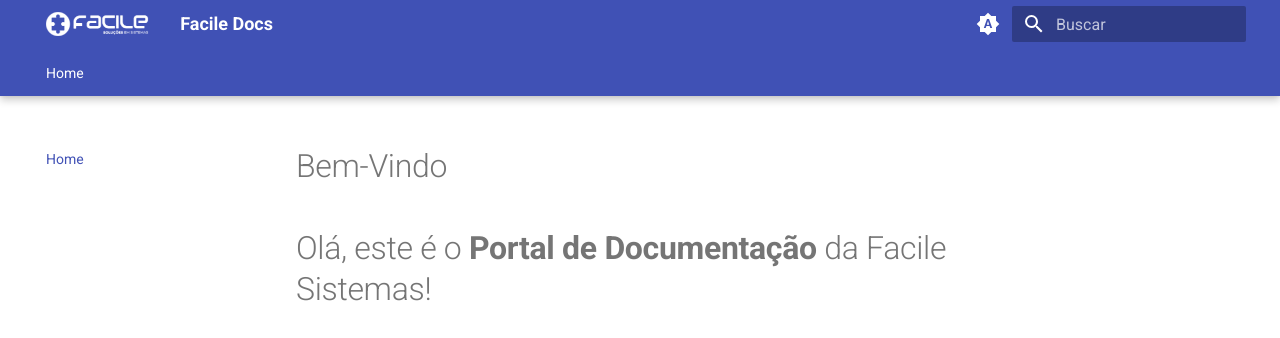
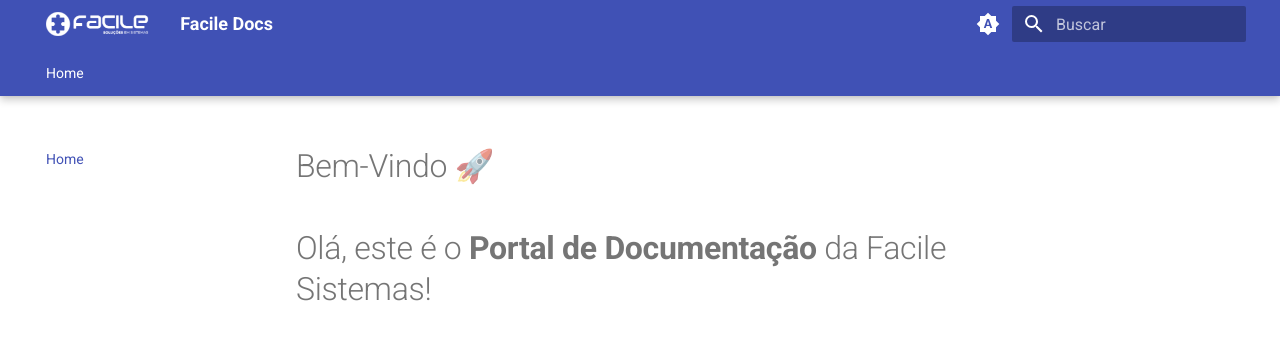
Before and after one commit to project-lc/facile-docs-TESTE, an MkDocs documentation site: the page built from docs/index.md, in a window 1280 px wide and 900 px high. Shown: the top 338 px of the window. Built offline with MkDocs 1.6.1 and Material for MkDocs 9.7.7, drawn with Linux system fonts in a browser that asks for light colours.

Commit message:
primeira versão

```diff
--- a/docs/index.md
+++ b/docs/index.md
@@ -1,4 +1,4 @@
-# Bem-Vindo
+# Bem-Vindo 🚀
 
 # Olá, este é o **Portal de Documentação** da Facile Sistemas!
 
```
Also changed, not shown: 1 other file.
